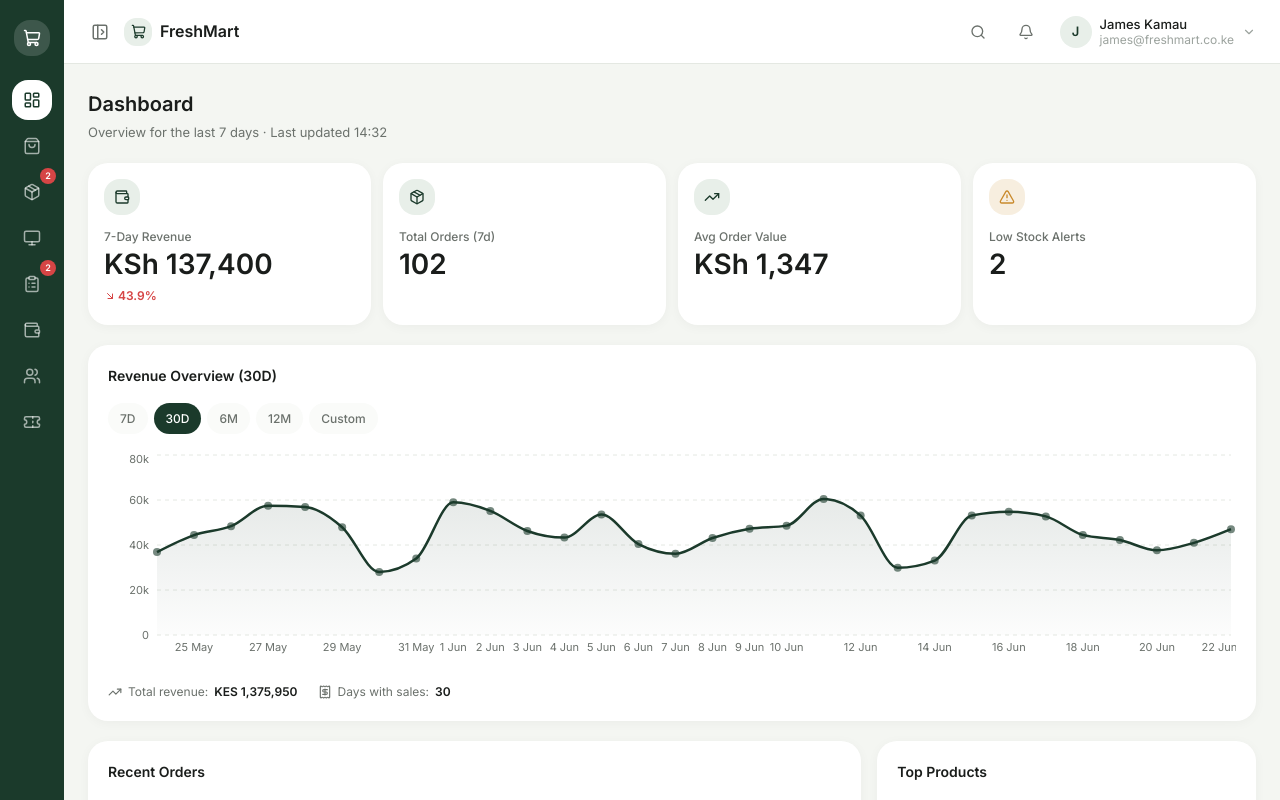
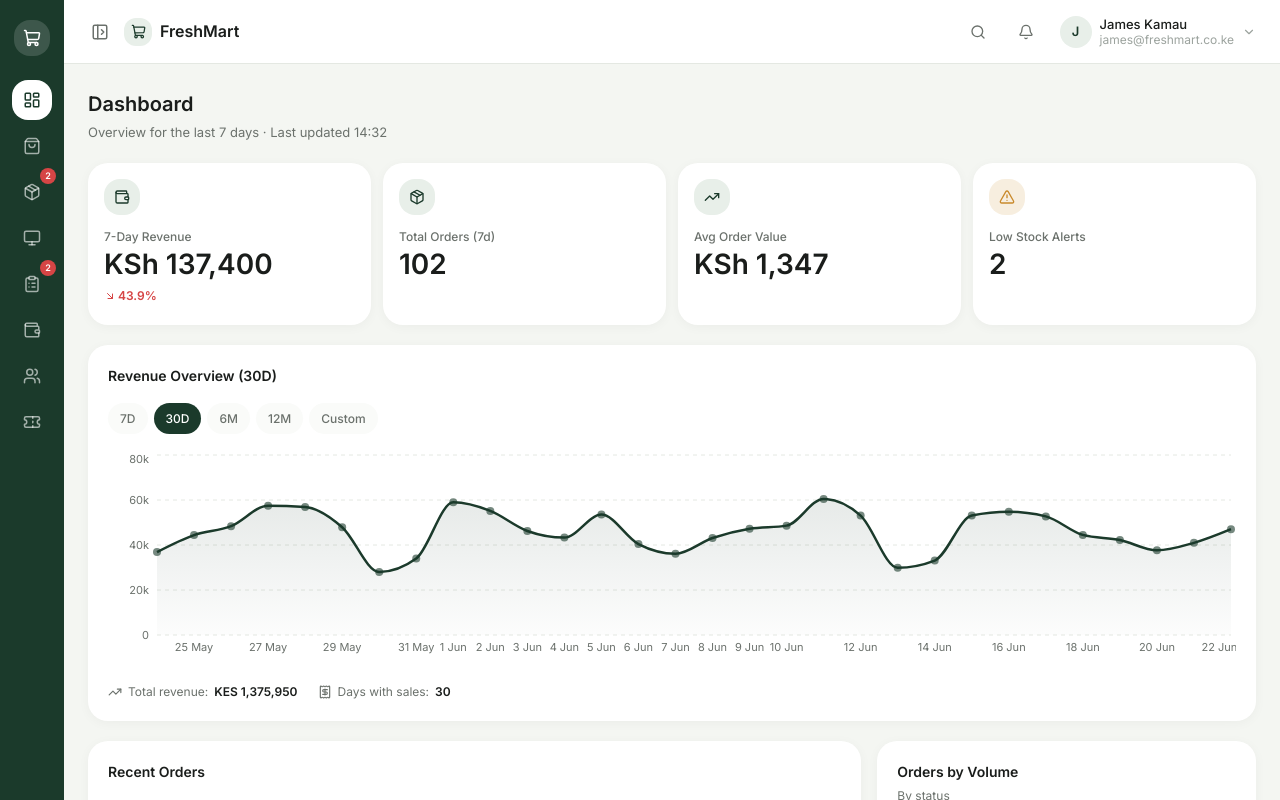
Before and after one commit to MyProduct-com/myproduct, a Next.js app: page /shop_admin in a window 1280 px wide. Built offline with nearby package versions, Linux system fonts and the light colour scheme; grey boxes are pictures that could not be loaded.

Commit message:
improved the shop admin page to match the new design

```diff
--- a/src/shop_admin/components/dashboard/Dashboard.tsx
+++ b/src/shop_admin/components/dashboard/Dashboard.tsx
@@ -1,11 +1,22 @@
 import { Wallet, Package, TrendingUp, AlertTriangle } from "lucide-react";
-import type { AdminOrder, AdminProduct, DailyStat, TopProduct } from "../../types/index";
+import type { AdminOrder, AdminProduct, DailyStat, OrderStatus, TopProduct } from "../../types/index";
 import StatCard from "@/components/dashboard/StatCard";
 import ChartCard from "@/components/dashboard/ChartCard";
 import RangeRevenueChart from "@/components/dashboard/RangeRevenueChart";
+import DonutChart from "@/components/dashboard/DonutChart";
 import StatusPill from "@/components/dashboard/StatusPill";
 import { generateDemoDailyRevenue } from "@/lib/demoTimeSeries";
 import { fmt, fmtDateTime } from "../../utils/helpers";
+
+const STATUS_COLOR: Record<OrderStatus, string> = {
+  "Pending": "#C98A2C",
+  "Under Processing": "#E8871E",
+  "Dispatched": "#6B8F71",
+  "In Transit": "#3B82F6",
+  "Delivered": "#2E7D4F",
+  "Cancelled": "#D64545",
+  "Returned": "#9CA3AF",
+};
 
 interface DashboardProps {
   orders: AdminOrder[];
@@ -29,6 +40,10 @@ export default function Dashboard({ orders, products, dailyStats, topProducts }:
   const lowStock = products.filter(p => p.stock <= p.lowStockThreshold).length;
   const revenueGrowth = yesterdayStats ? (((todayStats.revenue - yesterdayStats.revenue) / yesterdayStats.revenue) * 100) : 0;
   const recentOrders = [...orders].sort((a, b) => b.createdAt.localeCompare(a.createdAt)).slice(0, 5);
+
+  const ordersByStatus = (Object.keys(STATUS_COLOR) as OrderStatus[])
+    .map((status) => ({ label: status, value: orders.filter((o) => o.status === status).length, color: STATUS_COLOR[status] }))
+    .filter((s) => s.value > 0);
 
   return (
     <div className="space-y-5">
@@ -55,7 +70,7 @@ export default function Dashboard({ orders, products, dailyStats, topProducts }:
       {/* Revenue chart */}
       <RangeRevenueChart data={DEMO_DAILY_REVENUE} currency="KES" />
 
-      {/* Recent Orders + Top Products */}
+      {/* Recent Orders + Orders by Status + Top Products */}
       <div className="grid grid-cols-1 lg:grid-cols-3 gap-4">
         <ChartCard title="Recent Orders" className="lg:col-span-2">
           {recentOrders.length === 0 ? (
@@ -75,6 +90,15 @@ export default function Dashboard({ orders, products, dailyStats, topProducts }:
                 </div>
               ))}
             </div>
+          )}
+        </ChartCard>
+
+        <div className="flex flex-col gap-4">
+          <ChartCard title="Orders by Volume" subtitle="By status">
+            {ordersByStatus.length === 0 ? (
+              <p className="text-org-sm text-org-text-secondary text-center py-8">No orders yet.</p>
+            ) : (
+              <DonutChart data={ordersByStatus} />
             )}
           </ChartCard>
 
@@ -99,5 +123,6 @@ export default function Dashboard({ orders, products, dailyStats, topProducts }:
           </ChartCard>
         </div>
       </div>
+    </div>
   );
 }
```
Lines whose indentation alone changed are shown as unchanged.
